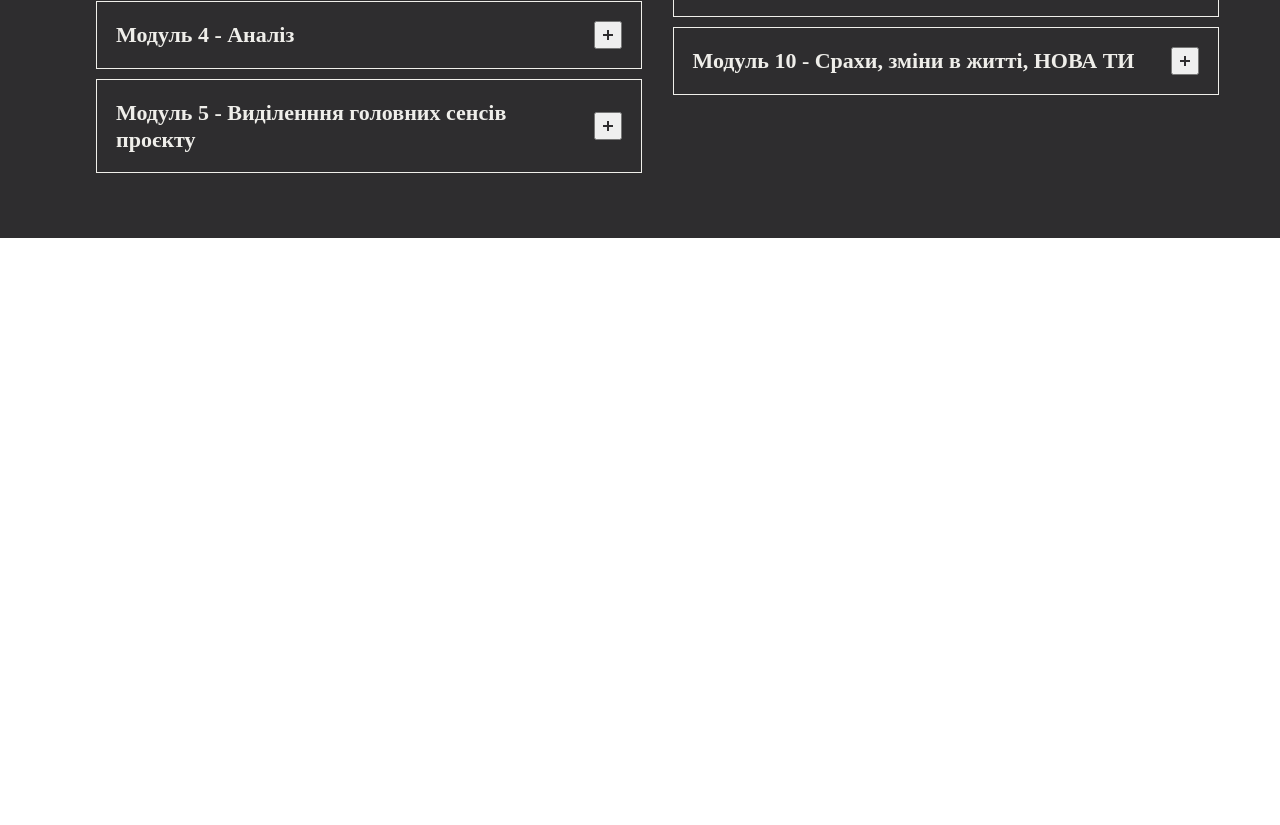
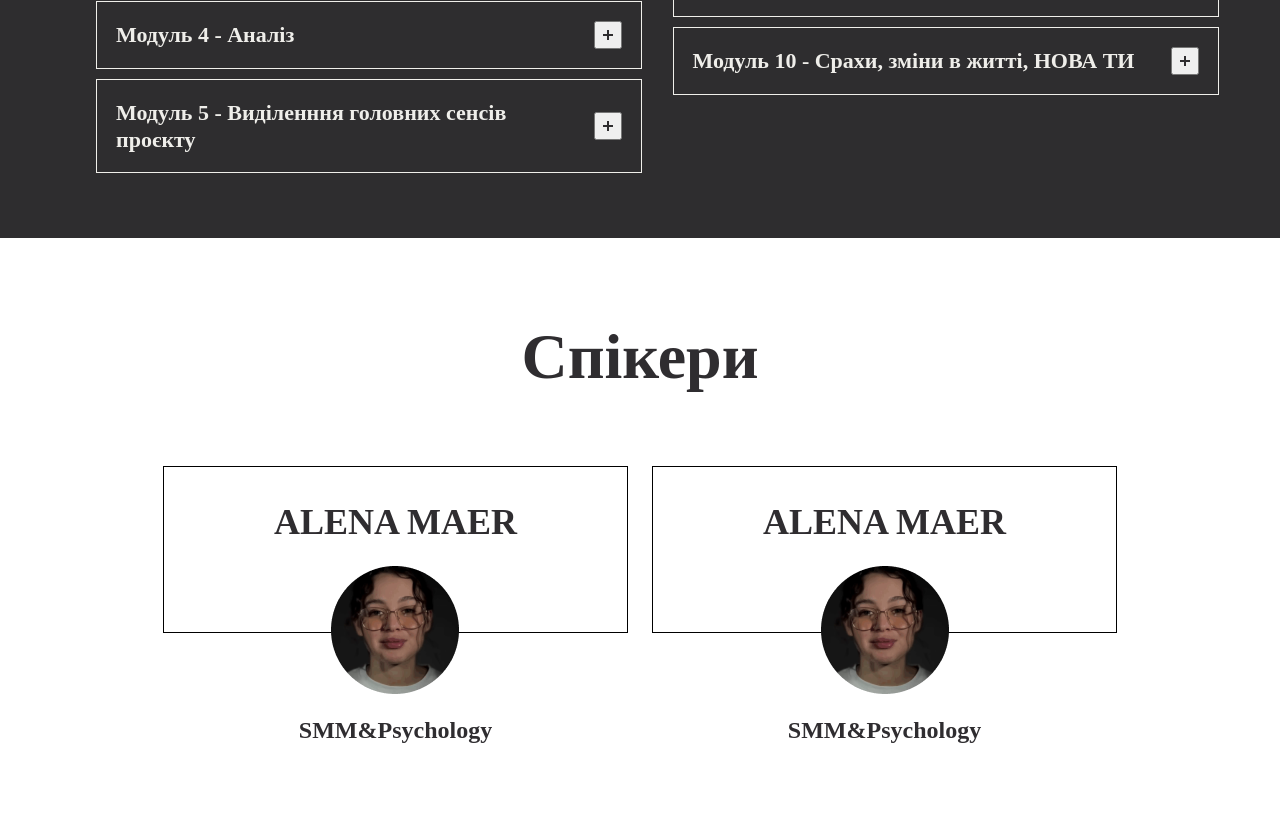
Before and after one commit to Andriikryl/smm-psychology-lending, a website built with Vite: page index.html in a window 1280 px wide. Shown: the part 5255-6080 px from the top of the page. Before the commit the page ends 5493 px from the top, so only its background shows below. Built offline with nearby package versions, Linux system fonts and the light colour scheme.

Commit message:
feat[add speakers section html / css]

```diff
--- a/index.html
+++ b/index.html
@@ -593,6 +593,29 @@
           </ul>
         </div>
       </section>
+
+      <section class="speakers">
+        <div class="container">
+          <h6 class="speakers__title">Спікери</h6>
+          <div class="speakers__box">
+            <div class="speakers__card">
+              <h6 class="speakers__card-name">ALENA MAER</h6>
+              <div class="speakers__img">
+                <img src="./images/speakers/speaker.png" alt="speakers-image" />
+              </div>
+              <p class="speakers__info">SMM&Psychology</p>
+            </div>
+
+            <div class="speakers__card">
+              <h6 class="speakers__card-name">ALENA MAER</h6>
+              <div class="speakers__img">
+                <img src="./images/speakers/speaker.png" alt="speakers-image" />
+              </div>
+              <p class="speakers__info">SMM&Psychology</p>
+            </div>
+          </div>
+        </div>
+      </section>
     </main>
 
     <script type="module" src="/main.js"></script>
--- a/style.css
+++ b/style.css
@@ -822,3 +822,78 @@ padding: 20px;
   -ms-transform: rotate(90deg);
   -o-transform: rotate(90deg);
 }
+
+/*====================== Speakers */
+
+
+.speakers{
+  padding-block: 80px;
+}
+
+.speakers__title{
+  font-family: 'Cormorant';
+  font-style: normal;
+  font-weight: 700;
+  font-size: 64px;
+  line-height: 78px;
+  text-align: center;
+  color: #2F2D30;
+  padding-block-end: 70px;
+}
+
+.speakers__card{
+  display: flex;
+  flex-direction: column;
+  align-items: center;
+  padding-block-start: 34px;
+  padding-inline: 111px;
+  position: relative;
+}
+
+.speakers__card::after{
+  content: "";
+  display: block;
+  width: 100%;
+  height: 60%;
+  border: 1px solid #000000;
+  position: absolute;
+  top: 0;
+  z-index: -1;
+}
+
+
+.speakers__box{
+  display: flex;
+  justify-content: center;
+  gap: 24px;
+}
+
+.speakers__card-name{
+  font-family: 'Cormorant';
+  font-style: normal;
+  font-weight: 700;
+  font-size: 36px;
+  line-height: 44px;
+  color: #2F2D30;
+  padding-block-end: 22px;
+}
+
+.speakers__img{
+  max-width: 128px;
+  padding-block-end: 22px;
+}
+
+.speakers__img img{
+  width: 100%;
+  height: 100%;
+  object-fit: cover;
+}
+
+.speakers__info{
+  font-family: 'Cormorant';
+  font-style: normal;
+  font-weight: 700;
+  font-size: 24px;
+  line-height: 29px;
+  color: #2F2D30;
+}
```
Also changed, not shown: images/speakers/speaker.png (added).
